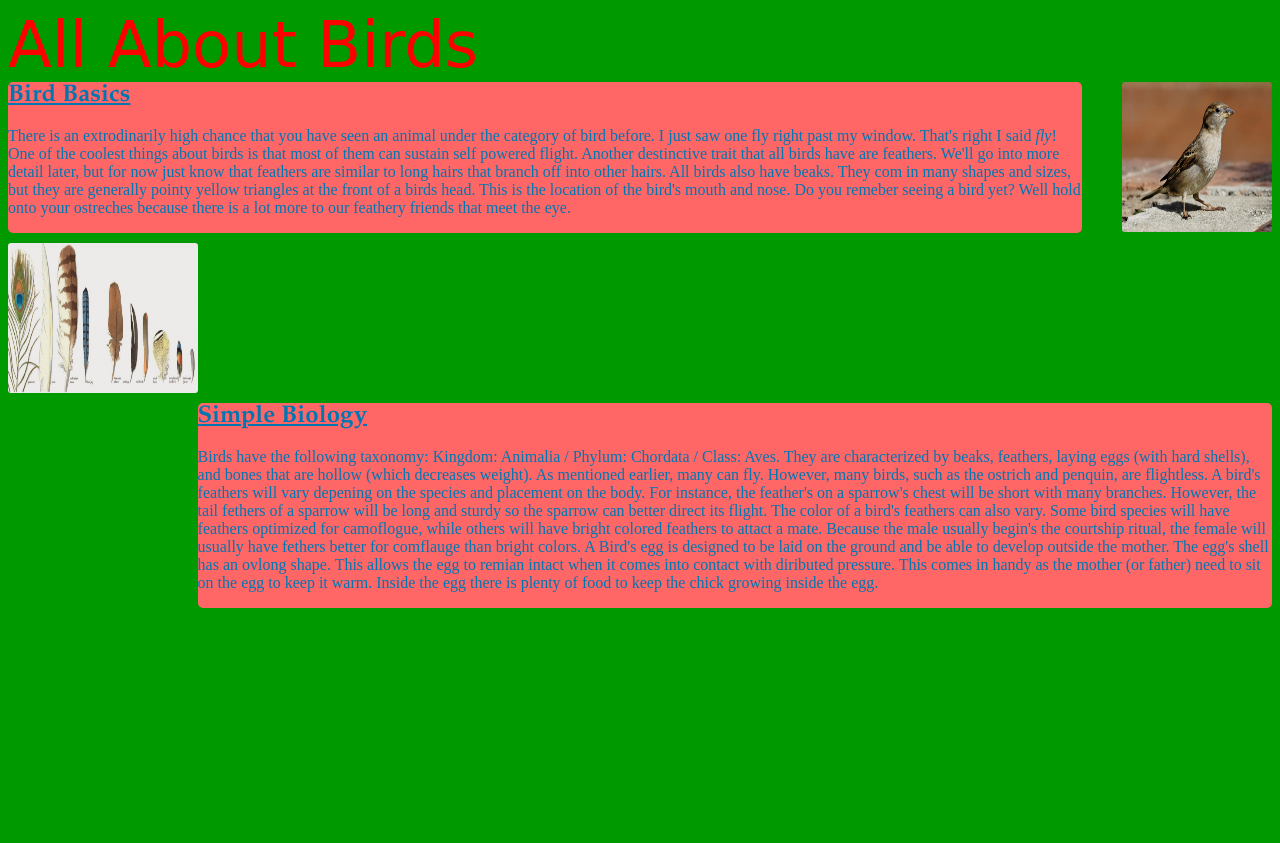
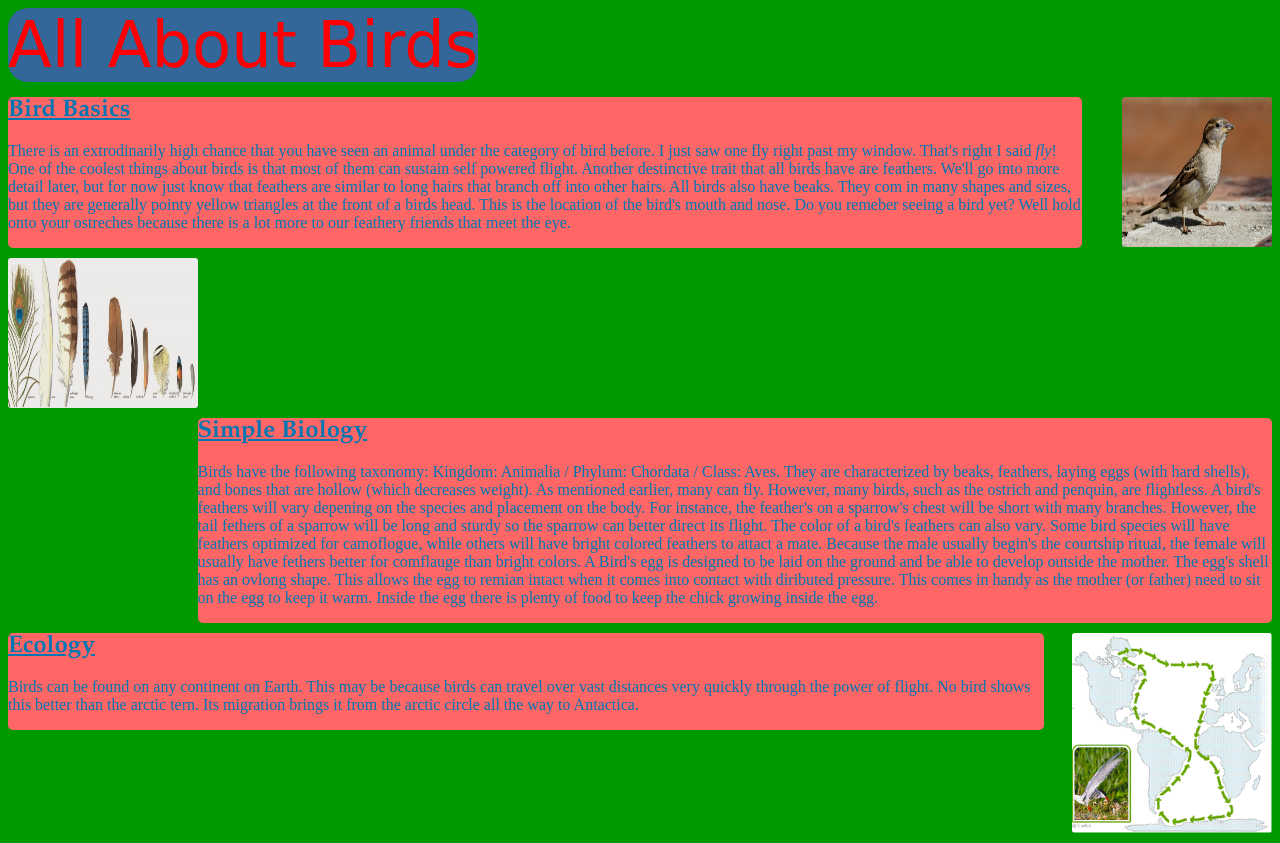
Before and after one commit to mgoldberg/StaticHTML2, a PHP site: page / in a window 1280 px wide. Before the commit the page ends 608 px from the top, so only its background shows below. Run offline with PHP 8.4, Linux system fonts and the light colour scheme.

Commit message:
added ecology section and picture

```diff
--- a/index.html
+++ b/index.html
@@ -30,6 +30,13 @@
 			</p>
 		</div>
 
+		<div id = "shortened1">
+			<a id = "title1">Ecology</a>
+			<p>
+				Birds can be found on any continent on Earth.  This may be because birds can travel over vast distances very quickly through the power of flight.  No bird shows this better than the arctic tern.  Its migration brings it from the arctic circle all the way to Antactica.
+			</p>
+		</div>
+		<img id = "right1" src="http://localhost/StaticHTML2/images/Picture4.png" height = "200px" width = "200px"/>
 
 	</body>
 
--- a/stylesheet.css
+++ b/stylesheet.css
@@ -3,6 +3,10 @@ header{
 	color: red;
 	font-family: cursive;
 	display:inline-block;
+	background-color: #336699;
+	margin-bottom: 15px;
+	border-radius: 20px;
+	text-align: center;
 }
 
 p{
@@ -35,24 +39,35 @@ body{
 	font-family: "Palatino Linotype", "Book Antiqua", Palatino, serif;
 }
 
+
+
 #stressed{
 	font-style: italic;
 }
 
 #left1{
 	float: left;
+	clear: left;
 	width:85%;
 }
 
 #right1{
 	float: right;
+	clear: right;
 }
 
 #left2{
 	float: left;
+	clear: left;
 }
 
 #right2{
 	float: right;
 	width:85%;
 }
+
+#shortened1{
+	float: left;
+	clear: both;
+	width:82%;
+}
```
Also changed, not shown: Images/Picture4.png (added).
